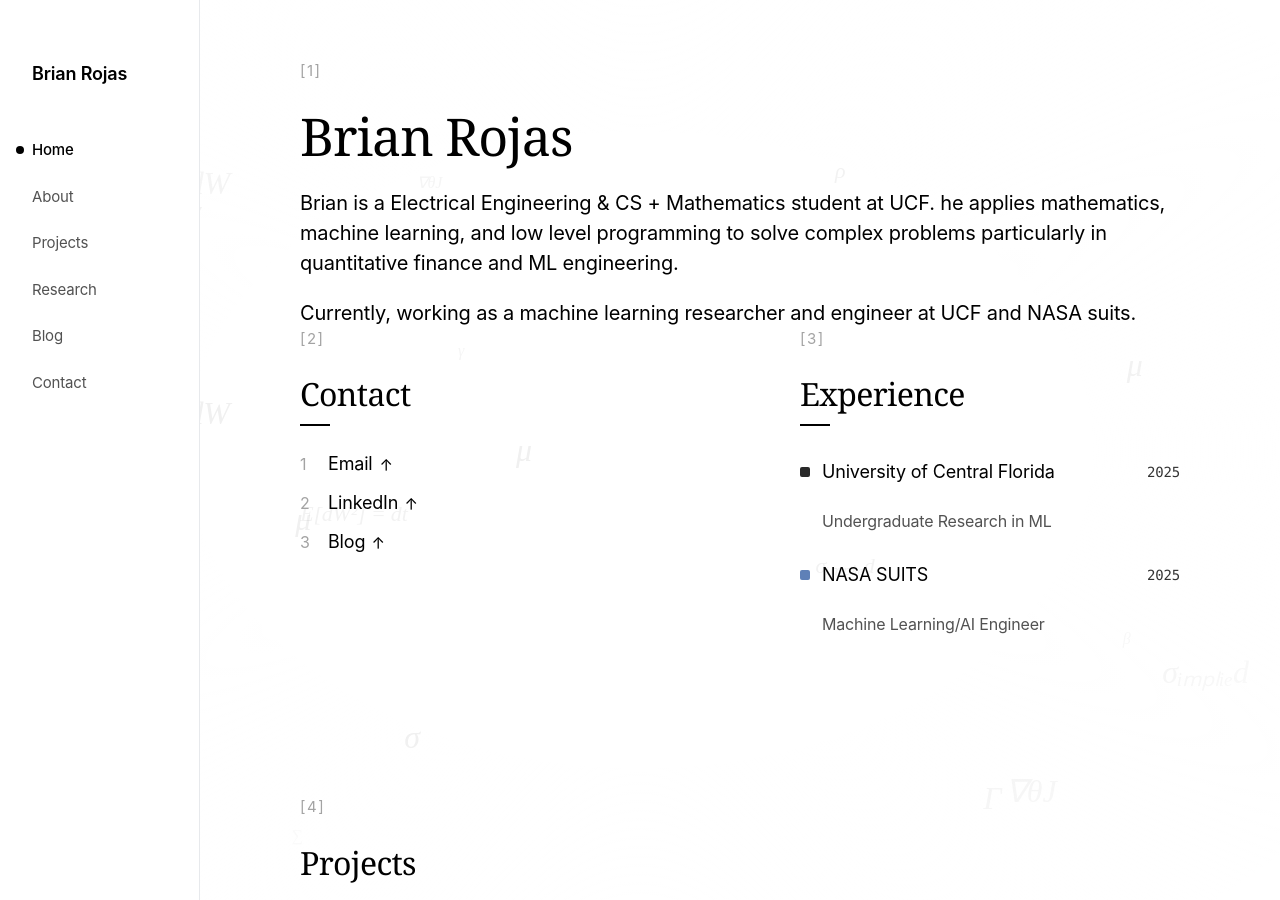
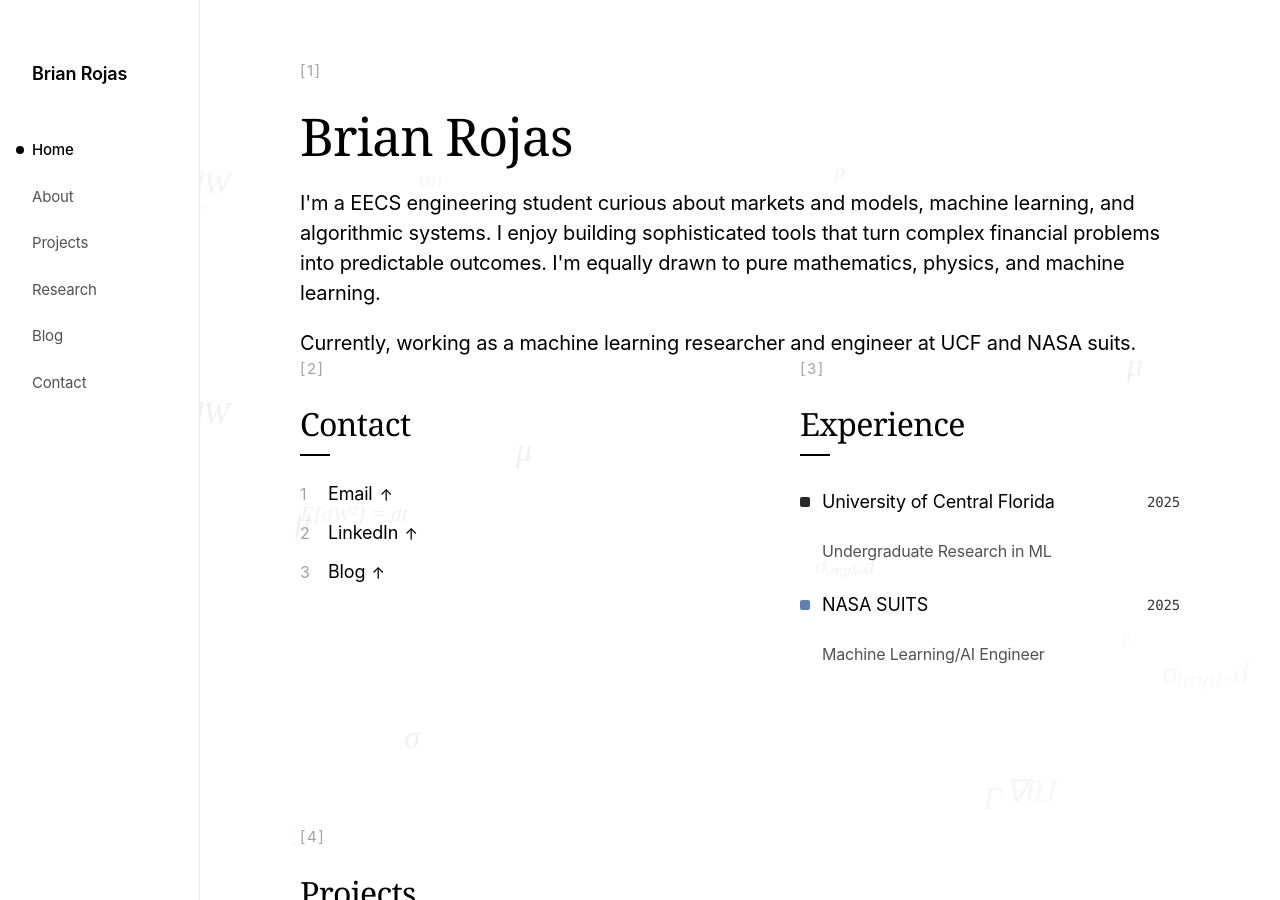
Before and after one commit to brianrojrc/brianrojrc.github.io, a Jekyll site: the page built from index.md, in a window 1280 px wide and 900 px high. Built offline with Jekyll 4.4.1, drawn with Linux system fonts in a browser that asks for light colours; some web fonts are replaced.

Commit message:
Update index.md

```diff
--- a/index.md
+++ b/index.md
@@ -6,7 +6,7 @@
 <header class="page-header">
     <span class="page-marker">[1]</span>
     <h1>Brian Rojas</h1>
-    <p class="intro"> Brian is a Electrical Engineering & CS + Mathematics student at UCF. he applies mathematics, machine learning, and low level programming to solve complex problems particularly in quantitative finance and ML engineering.
+    <p class="intro"> I'm a EECS engineering student curious about markets and models, machine learning, and algorithmic systems. I enjoy building sophisticated tools that turn complex financial problems into predictable outcomes. I'm equally drawn to pure mathematics, physics, and machine learning.
     <p class="currently">Currently, working as a machine learning researcher and engineer at UCF and NASA suits.</p>
 
 <div class="two-column">
```
